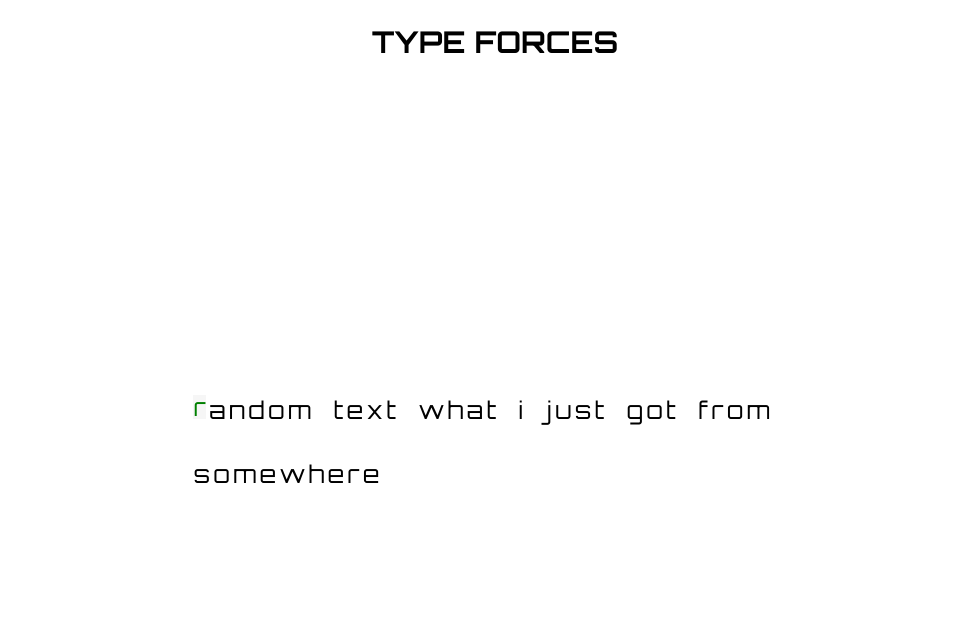
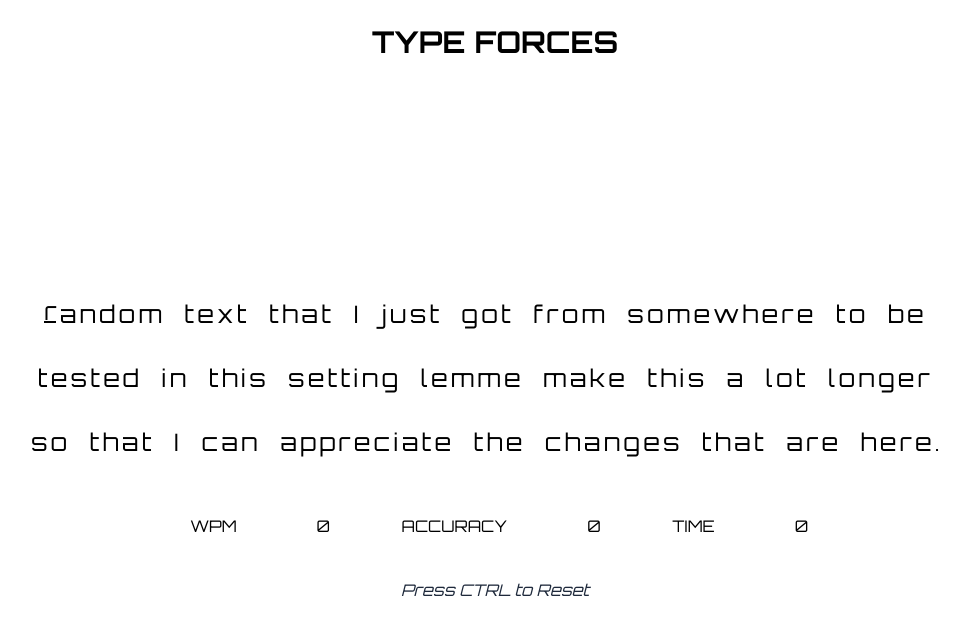
Before and after one commit to AshminJayson/TypeForces, an Angular app: page / in a window 1280 px wide. Shown: the top 634 px of the page, without its empty margins (145-1114 px from the left). Built offline with nearby package versions, Linux system fonts and the light colour scheme.

Commit message:
feat: Done and dusted with hardcoded text

```diff
--- a/src/app/app.component.html
+++ b/src/app/app.component.html
@@ -1,9 +1,7 @@
 <!-- Component Render Area -->
 <div class="flex flex-col items-center h-screen">
     <app-navbar></app-navbar>
-    <div class="m-auto">
-        <app-typeforce></app-typeforce>
-    </div>
+    <app-typeforce class="flex flex-col items-center justify-center h-full"></app-typeforce>
 </div>
 
 <router-outlet></router-outlet>
--- a/src/app/typeforce/services/stopwatch.service.ts
+++ b/src/app/typeforce/services/stopwatch.service.ts
@@ -4,16 +4,28 @@ import { Injectable } from '@angular/core';
     providedIn: 'root',
 })
 export class StopwatchService {
-    elapsedtime !: number;
+    starttime !: number;
 
     constructor() {}
 
     start() {
-        this.elapsedtime = Date.now()
-        console.log(this.elapsedtime)
+        this.starttime = Date.now()
+        // console.log(this.elapsedtime)
     }
 
-    getTime(): number {
-        return this.elapsedtime;
+    getTimeMilliSeconds() {
+        return Date.now() - this.starttime;
+    }
+
+    getTimeSeconds(): number {
+        return (Date.now() - this.starttime) / 1000;
+    }
+
+    getTimeMinutes() : number {
+        return (Date.now() - this.starttime) / (1000 * 60);
+    }
+
+    stop() {
+        this.starttime = 0
     }
 }
--- a/src/app/typeforce/typeforce.component.html
+++ b/src/app/typeforce/typeforce.component.html
@@ -1,5 +1,14 @@
-<div class="flex flex-wrap w-3/4 m-auto" id="typingspace">
+<div class="flex flex-wrap justify-center w-3/4" id="typingspace">
     <p class="my-2" *ngFor="let word of wordgenarray">
         <span #charactersonscreen *ngFor="let character of word.split('')">{{character}}</span>
     </p>
 </div>
+<div class="flex justify-center gap-20 m-10" id="scores">
+    <p>WPM</p>
+    <p>{{wpm}}</p>
+    <p>ACCURACY</p>
+    <p>{{accuracy}}</p>
+    <p>TIME</p>
+    <p>{{elapsedtime}}</p>
+</div>
+<p class="italic text-slate-800">Press CTRL to Reset</p>
--- a/src/app/typeforce/typeforce.component.scss
+++ b/src/app/typeforce/typeforce.component.scss
@@ -1,17 +1,26 @@
-// class="inline-block my-2 mr-1 text-lg"
+#scores {
 
-#typingspace > p {
-    margin-right: 1rem;
+    p:nth-child(even) {
+    width: 5px;
+    }
+
 }
 
+#typingspace {
+    p {
+    margin-right: 1rem;
+    }
+}
 
-#typingspace > p > span {
+#typingspace {
+    p { span {
     display: inline-block;
     margin-top: 0.75rem;
     margin-bottom: 0.75rem;
     margin-right: 0.2rem;
     font-size: 1.5rem;
     line-height: 1.5rem;
+    } }
 }
 
 .correct {
@@ -23,7 +32,27 @@
 }
 
 .active {
-    color: green;
     transform: translateY(-3px);
-    background: #f6f6f6;
 }
+
+.active::before {
+    content: "";
+    position: absolute;
+    height: 2px;
+    width: 100%;
+    bottom: 0;
+    background-color: white;
+    animation: blinkingcursor infinite 1.25s;
+}
+
+
+
+@keyframes blinkingcursor {
+
+    0% {
+        background: #000;
+    }
+    100% {
+        visibility: visible;
+    }
+}
--- a/src/app/typeforce/typeforce.component.ts
+++ b/src/app/typeforce/typeforce.component.ts
@@ -7,17 +7,33 @@ import { StopwatchService } from './services/stopwatch.service';
     styleUrls: ['./typeforce.component.scss'],
 })
 export class TypeforceComponent implements AfterViewInit {
-    textgen : string = 'random text what i just got from somewhere'
-    // to be tested in this setting lemme make this a lot longer so that I can appreciate the changes that are here.';
+
+    // Text variables
+    textgen : string = 'random text that I just got from somewhere to be tested in this setting lemme make this a lot longer so that I can appreciate the changes that are here.'
 
     wordgenarray : string[] = [];
     charactergenarray : string[] = [];
     currentarrayindex : number = 0;
+    valid : string[] = [];
+
+
+    // Typing state
+    status : number = 0;
+
+    // Typing scores
+    correctcharacters : number = 0;
+    wpm : number = 0;
+    accuracy: number = 0;
+    elapsedtime : number = 0;
+
+
 
 
     constructor(private renderer : Renderer2, private stopwatch : StopwatchService) {
         this.wordgenarray = this.textgen.split(/(?<=\s)/);
         this.charactergenarray = this.textgen.split('');
+        this.valid = 'abcdefghijklmnopqrstuvwxyzABCDEFGHIJKLMNOPQRSTUVWXYZ.,rand '.split('')
+        this.valid.push('Backspace')
     }
 
     // Modifier to update DOM state of character spans
@@ -26,25 +42,48 @@ export class TypeforceComponent implements AfterViewInit {
     // Listener that checks for keypress events
     @HostListener('document:keydown', ['$event'])
     trackKeyPress(event: KeyboardEvent) {
+        if (!this.valid.includes(event.key)) return
+
+        if (this.status === 0) {
+            this.stopwatch.start()
+
+            const timing = setInterval(() => {
+                this.elapsedtime = this.stopwatch.getTimeSeconds();
+
+                if (this.status === 2) {
+                    clearInterval(timing);
+                    this.stopwatch.stop()
+                }
+            }, 100)
+
+            this.status = 1
+        }
+
         this.checkKeyPress(event.key)
     }
 
 
+    // Logic to determine correct key press
     checkKeyPress(keypressed: string) {
-        console.log('key pressed: ' + keypressed)
 
-        // Logic to determine correct key press
+
+
+        if (keypressed === 'Control') {
+
+        }
+
+
 
         if (keypressed === this.charactergenarray[this.currentarrayindex]) this.setCorrectCharacter()
         else if (keypressed === 'Backspace') this.rewindActiveCharacter()
-        else this.setIncorrectCharacter()
+        else if(this.currentarrayindex < this.textgen.length) this.setIncorrectCharacter()
 
     }
 
     // Activate the next character
     setActiveCharacter() {
 
-        if (this.currentarrayindex === this.textgen.length) this.reportScore()
+        if (this.currentarrayindex === this.textgen.length){ this.reportScore(); return}
 
         this.currentarrayindex = Math.max(this.currentarrayindex, 0)
 
@@ -55,9 +94,12 @@ export class TypeforceComponent implements AfterViewInit {
 
     // Handle backspace
     rewindActiveCharacter() {
-        const characterunderstudy = this.charactersonscreen.get(this.currentarrayindex)
+        let characterunderstudy = this.charactersonscreen.get(this.currentarrayindex)
         this.renderer.setAttribute(characterunderstudy?.nativeElement, 'class', '')
         this.currentarrayindex--;
+
+        characterunderstudy = this.charactersonscreen.get(this.currentarrayindex);
+        if (characterunderstudy?.nativeElement.getAttribute('class') === 'correct') this.correctcharacters--;
 
         this.setActiveCharacter()
     }
@@ -67,6 +109,8 @@ export class TypeforceComponent implements AfterViewInit {
         const characterunderstudy = this.charactersonscreen.get(this.currentarrayindex)
         this.renderer.setAttribute(characterunderstudy?.nativeElement, 'class', 'correct')
         this.currentarrayindex++;
+
+        this.correctcharacters++;
 
         this.setActiveCharacter()
     }
@@ -84,7 +128,9 @@ export class TypeforceComponent implements AfterViewInit {
 
     // Report the score
     reportScore() {
-        alert('You scored'+ this.currentarrayindex +'out of'+ this.textgen.length)
+        this.status = 2
+        this.wpm = Math.round(this.correctcharacters  / (5 * this.stopwatch.getTimeMinutes()))
+        this.accuracy = Math.round((this.correctcharacters / this.textgen.length) * 100)
     }
 
 
@@ -92,4 +138,5 @@ export class TypeforceComponent implements AfterViewInit {
         this.renderer.setAttribute(this.charactersonscreen.get(0)?.nativeElement, 'class', 'active')
     }
 
+
 }
```
